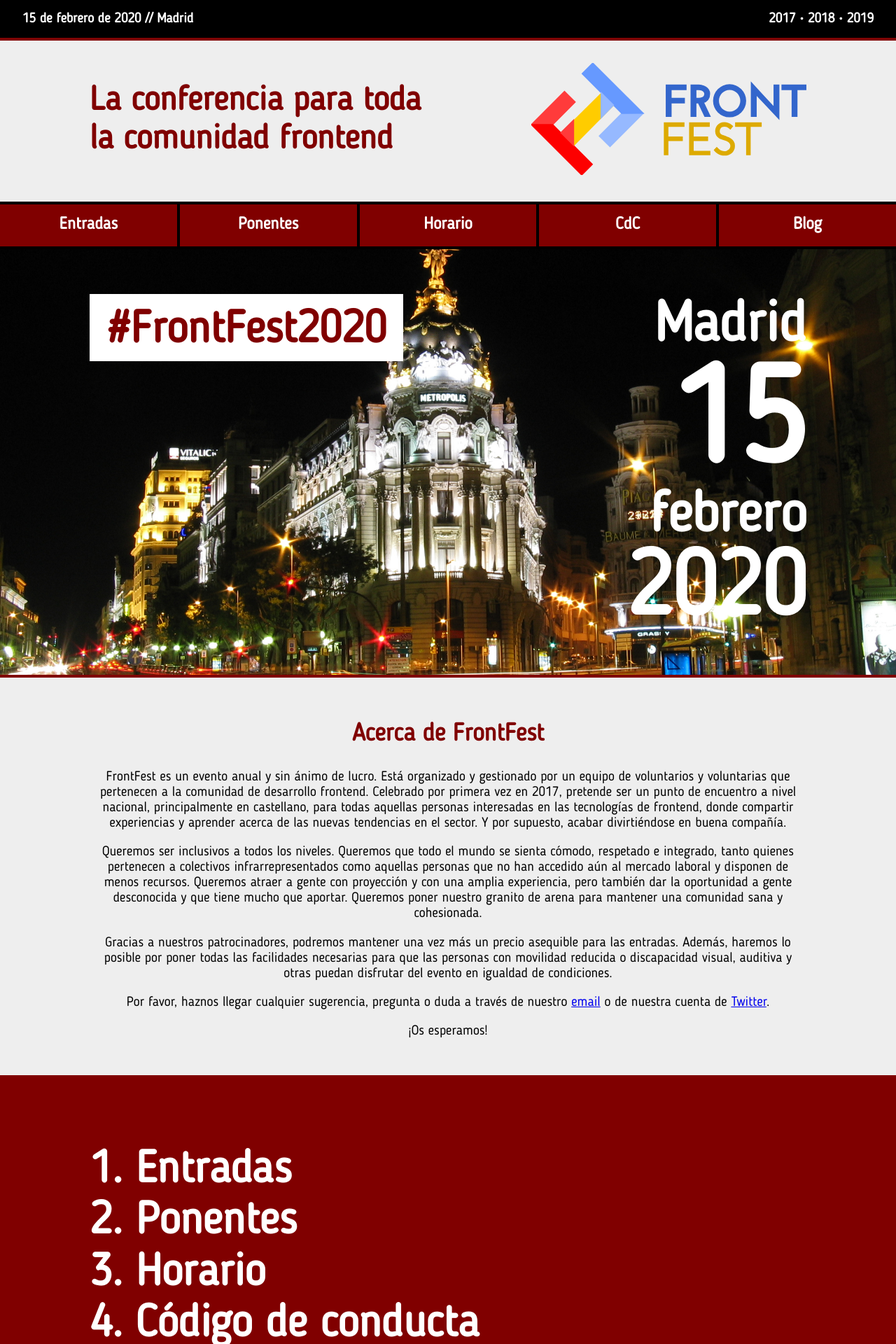
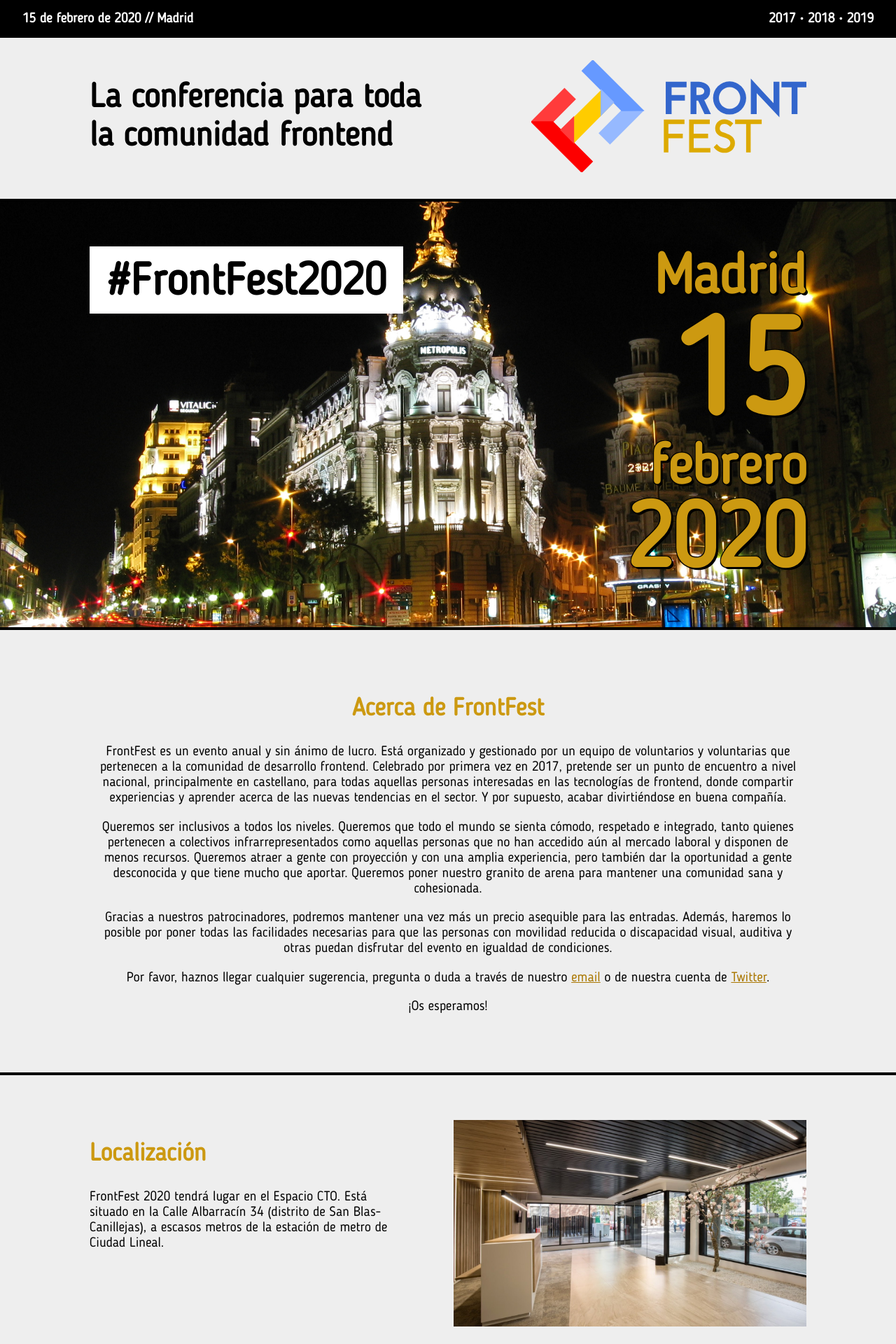
Before and after one commit to frontfest/beta, a Jekyll site: the page built from index.html, in a window 1280 px wide. Shown: the top 1920 px of the page at 70% size. Built offline with Jekyll 4.4.1, drawn with Linux system fonts in a browser that asks for light colours; some of the changed text lies outside the part shown.

Commit message:
Placeholder version

```diff
--- a/_config.yml
+++ b/_config.yml
@@ -18,16 +18,14 @@
 # You can create any custom variable you would like, and they will be accessible
 # in the templates via {{ site.myvariable }}.
 
-title: FRONTFEST
-email: your-email@example.com
+title: FrontFest
+email: frontfest@gmail.com
 description: >- # this means to ignore newlines until "baseurl:"
-  Write an awesome description for your new site here. You can edit this
-  line in _config.yml. It will appear in your document head meta (for
-  Google search results) and in your feed.xml site description.
+  La conferencia para toda la comunidad frontend
 baseurl: "/beta" # the subpath of your site, e.g. /blog
 url: "https://frontfest.es" # the base hostname & protocol for your site, e.g. http://example.com
 twitter_username: frontfest
-github_username:  frontfest
+github_username: frontfest
 
 # Build settings
 # theme: minima
--- a/_includes/footer.html
+++ b/_includes/footer.html
@@ -12,7 +12,7 @@
 
     <div class="wrapper">
 
-        <h2 class="footer-heading">{{ site.title | escape }}</h2>
+        <p>FrontFest 2020</p>
 
         <!-- <div class="footer-col-wrapper">
         <div class="footer-col one-half">
--- a/_includes/header.html
+++ b/_includes/header.html
@@ -20,14 +20,14 @@
         </div>
     </div>
 
-    <nav>
+    <!-- <nav>
         <ul>
             <li><a href="">Entradas</a></li>
             <li><a href="{% link speakers.html %}">Ponentes</a></li>
-            <li><a href="">Horario</a></li>
+            <li><a href="">Agenda</a></li>
             <li><a href="">CdC</a></li>
             <li><a href="https://blog.frontfest.es">Blog</a></li>
         </ul>
-    </nav>
+    </nav> -->
 
 </header>
--- a/assets/css/main.css
+++ b/assets/css/main.css
@@ -3,7 +3,7 @@
  */
 
 :root {
-    --main-color: maroon;
+    --main-color: black;
 }
 
 @font-face {
@@ -13,6 +13,10 @@
 
 * {
     box-sizing: border-box;
+}
+
+a {
+    color: #AA7700;
 }
 
 html {
@@ -33,6 +37,7 @@
 
 h2 {
     font-size: 2.2rem;
+    color: #CC9911;
 }
 
 @media (min-width: 25em) {
@@ -110,13 +115,21 @@
 
 .big-intro .left div {
     background: white;
-    color: var(--main-color);
+    color: black;
     padding: 1rem 1.5rem;
 }
 
 .big-intro .right {
     display: flex;
+    color: #CC9911;
+
     flex-direction: column;
+    text-shadow:
+    3px 3px 0 #000,
+  -1px -1px 0 #000,
+   1px -1px 0 #000,
+   -1px 1px 0 #000,
+    1px 1px 0 #000;
 }
 
 .x1 {
@@ -152,7 +165,6 @@
 .flex {
     display: flex;
     align-items: center;
-    border-top: 4px solid var(--main-color);
     border-bottom: 4px solid black;
     justify-content: space-around;
 }
@@ -175,8 +187,8 @@
 }
 
 nav {
-    background-color: var(--main-color);
-    color: white;
+    background-color: white;
+    color: black;
     font-weight: bold;
 }
 
@@ -205,11 +217,11 @@
     padding: 1rem;
     display: block;
     text-decoration: none;
-    color: white;
+    color: black;
 }
 
 nav > ul > li > a:hover {
-    background: coral;
+    background: #CC9911;
 }
 
 .social {
@@ -236,7 +248,7 @@
 }
 
 .about {
-    padding: 2rem 8rem;
+    padding: 4rem 8rem;
     text-align: center;
     border-top: 4px solid var(--main-color);
     border-bottom: 4px solid var(--main-color);
@@ -259,7 +271,11 @@
 
 .venue {
     display: flex;
-    padding: 2rem 8rem;
+    padding: 4rem 8rem;
+}
+
+.venue-left {
+    padding-right: 4rem;
 }
 
 .venue img {
@@ -274,8 +290,11 @@
     border-top: 4px solid var(--main-color);
 }
 
-footer > div {
+footer > .wrapper {
     background: black;
-    color: white;
     padding: 2rem 8rem;
 }
+
+footer p {
+    color: white;
+}
--- a/index.html
+++ b/index.html
@@ -28,26 +28,26 @@
         <p>¡Os esperamos!</p>
     </div>
 
-<div class="big-menu">
+<!-- <div class="big-menu">
     <ol>
         <li>Entradas</li>
         <li>Ponentes</li>
-        <li>Horario</li>
+        <li>Agenda</li>
         <li>Código de conducta</li>
         <li>Blog</li>
     </ol>
-</div>
+</div> -->
 
 <div class="venue">
-    <div>
+    <div class="venue-left">
         <h2>Localización</h2>
         <p>FrontFest 2020 tendrá lugar en el Espacio CTO. Está situado en la Calle Albarracín 34 (distrito de San Blas-Canillejas), a escasos metros de la estación de metro de Ciudad Lineal.</p>
-        <ul>
+        <!-- <ul>
             <li>Ver en Google Maps</li>
             <li>Ver en OpenStreetMaps</li>
-        </ul>
+        </ul> -->
     </div>
-    <div>
+    <div class="venue-right">
         <img src="{{ '/assets/img/cto.jpg' | relative_url }}">
     </div>
 </div>
```
